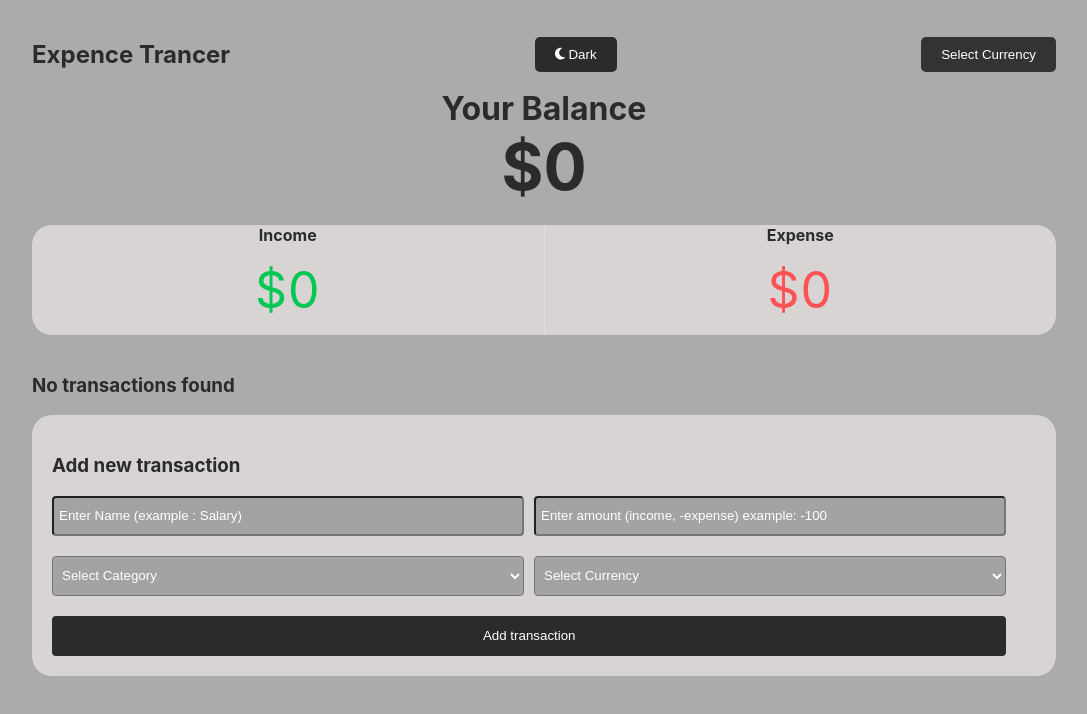
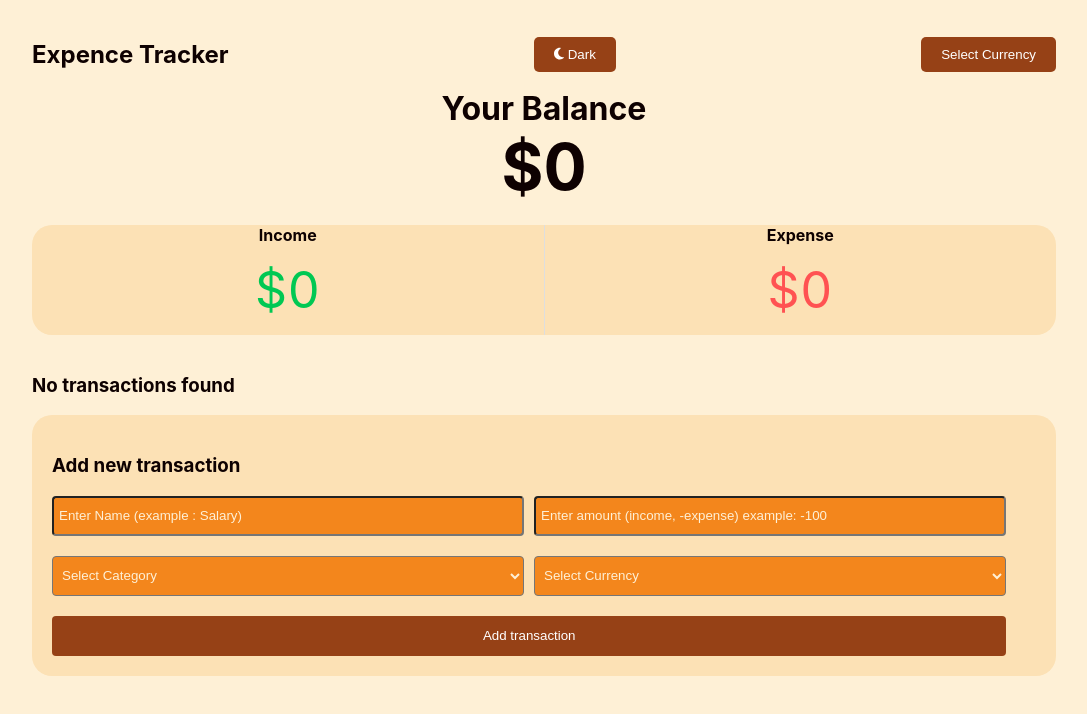
Before and after one commit to henriits/budget_planner_vue_ts, a Vue app: page / in a window 1280 px wide. Shown: the top 714 px of the page, without its empty margins (96-1183 px from the left). Built offline with nearby package versions, Linux system fonts and the light colour scheme.

Commit message:
style: minor changes in color schemes

```diff
--- a/index.html
+++ b/index.html
@@ -4,7 +4,7 @@
         <meta charset="UTF-8" />
         <link rel="icon" href="/favicon.ico" />
         <meta name="viewport" content="width=device-width, initial-scale=1.0" />
-        <title>Budget Planner</title>
+        <title>Simple Expence Tracker</title>
     </head>
     <body>
         <div id="app"></div>
--- a/src/assets/base.css
+++ b/src/assets/base.css
@@ -1,13 +1,15 @@
 :root {
-    --root-color: #d8d4d4; /* Define your root color here */
-    --light-background: rgba(152, 152, 152, 0.808);
+    --root-color: #FCE1B5; /* Define your root color here */
+    --light-background: #FEF0D6;
+    --button-color: #964116;
+    --button-hover-color: #f3861c;
 }
 
 body {
     font-family: -apple-system, BlinkMacSystemFont, 'Segoe UI', Roboto, Helvetica, Arial, sans-serif;
     margin: 0;
     padding: 0;
-    color: #2b2b2b; /* Light mode default color */
+    color: #0e0101; /* Light mode default color */
     background-color: var(--light-background); /* Light mode default background */
     transition: background-color 0.9s ease-in-out;
 }
@@ -50,16 +52,16 @@ select {
     padding: 5px;
     border-radius: 4px;
     box-sizing: border-box;
-    color: rgb(255, 254, 254);
-    background-color: var(--light-background);
+    color: var(--light-background);
+    background-color: #f3861c;
 }
 input[type='text']::placeholder,
 select::placeholder {
-    color: rgb(255, 255, 255); /* Adjust opacity as needed */
+    color: var(--light-background); /* Adjust opacity as needed */
 }
 
 .form-button {
-    background-color: #2b2b2b;
+    background-color: var(--button-color);
     color: white;
     border-radius: 4px;
     cursor: pointer;
--- a/src/assets/components.css
+++ b/src/assets/components.css
@@ -1,6 +1,6 @@
 /* Button styles */
 button {
-    background-color: #2b2b2b; /* Light mode default background */
+    background-color: var(--button-color); /* Light mode default background */
     color: #fff;
     border: none;
     padding: 10px 20px;
@@ -10,7 +10,7 @@ button {
 }
 
 button:hover {
-    background-color: #b2b2b2; /* Light mode hover background */
+    background-color: var(--button-hover-color); /* Light mode hover background */
 }
 
 /* Dropdown styles */
@@ -20,7 +20,7 @@ button:hover {
 }
 
 .dropbtn {
-    background-color: #333; /* Light mode default background */
+    background-color: var(--button-color); /* Light mode default background */
     color: #fff;
     border: none;
     padding: 10px 20px;
--- a/src/assets/darkmode.css
+++ b/src/assets/darkmode.css
@@ -1,48 +1,48 @@
+:root {
+    --dark-background:#454545;
+    --dark-container: #3D3D3D;
+}
+
+
 .dark-mode {
-    color: #cbc6c6; /* Dark mode default color */
-    background-color: #222; /* Dark mode default background */
+    color: var(--light-background); /* Dark mode default color */
+    background-color: var(--dark-background); /* Dark mode default background */
     transition: background-color 0.9s ease-in-out;
 }
 
-/* Dark mode styles for base elements */
-.dark-mode body {
-    color: #cbc6c6; /* Dark mode default color */
-    background-color: #222; /* Dark mode default background */
-}
 
-/* Dark mode styles for buttons */
 .dark-mode button {
-    background-color: #cbc6c6;
-    color: #222;
+    background-color: var(--button-color);
+    color: var(--light-background);
+
 }
 
 .dark-mode button:hover {
-    background-color: #5f5e5e; /* Dark mode hover background */
+    background-color: var(--button-hover-color); /* Dark mode hover background */
 }
 
 /* Dark mode styles for dropdown */
 .dark-mode .dropdown-content {
-    background-color: #333; /* Dark mode dropdown background */
-    box-shadow: none; /* No box-shadow in dark mode */
+    background-color: var(--dark-container); /* Dark mode dropdown background */
 }
 
 .dark-mode .dropdown-content a {
-    color: #cbc6c6; /* Dynamic text color */
+    color: var(--light-background); /* Dynamic text color */
 }
 
 /* Dark mode styles for charts */
 .dark-mode .chart-container {
-    background-color: #333; /* Dark mode chart background */
+    background-color: var(--dark-container); /* Dark mode chart background */
 }
 
 /* Dark mode styles for transactions */
 .dark-mode .inc-exp-container {
-    background-color: #333; /* Dark mode transaction container background */
+    background-color: var(--dark-container); /* Dark mode transaction container background */
 }
 
 .dark-mode .list li {
-    background-color: #333; /* Dark mode list item background */
-    color: #cbc6c6; /* Dark mode text color */
+    background-color: var(--dark-container); /* Dark mode list item background */
+    color: var(--light-background); /* Dark mode text color */
 }
 
 .dark-mode .list li.plus {
@@ -55,13 +55,22 @@
 
 .dark-mode .delete-btn {
     background-color: #ff5252; /* Dark mode delete button background */
-    color: #cbc6c6; /* Dark mode delete button text color */
+    color: var(--light-background); /* Dark mode delete button text color */
 }
 
 .dark-mode .add-transaction-section {
-    background-color: #333; /* Dark mode add transaction section background */
+    background-color: var(--dark-container); /* Dark mode add transaction section background */
 }
 
 .dark-mode .dropdown-content a:hover {
-    background-color: #3bb01e; /* Dropdown hover background color */
+    background-color: var(--button-hover-color); /* Dropdown hover background color */
 }
+
+.dark-mode .form-button {
+    background-color: var(--button-color);
+    color: var(--light-background);
+}
+
+.dark-mode .form-button:hover {
+    background-color: var(--button-hover-color);
+}
--- a/src/components/HeaderComponent.vue
+++ b/src/components/HeaderComponent.vue
@@ -1,4 +1,4 @@
 <template>
-    <h2>Expence Trancer</h2>
+    <h2>Expence Tracker</h2>
 
 </template>
```
